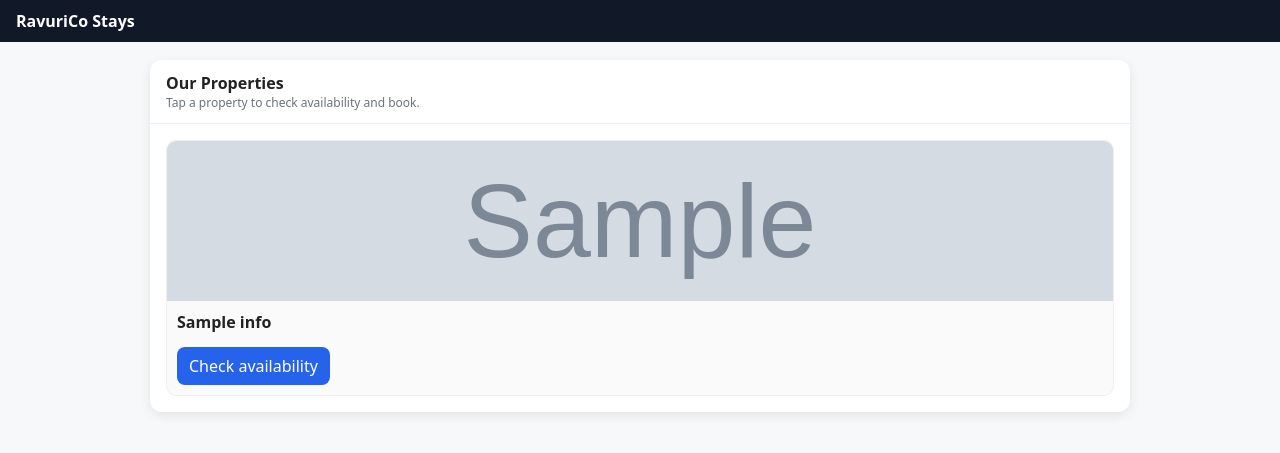
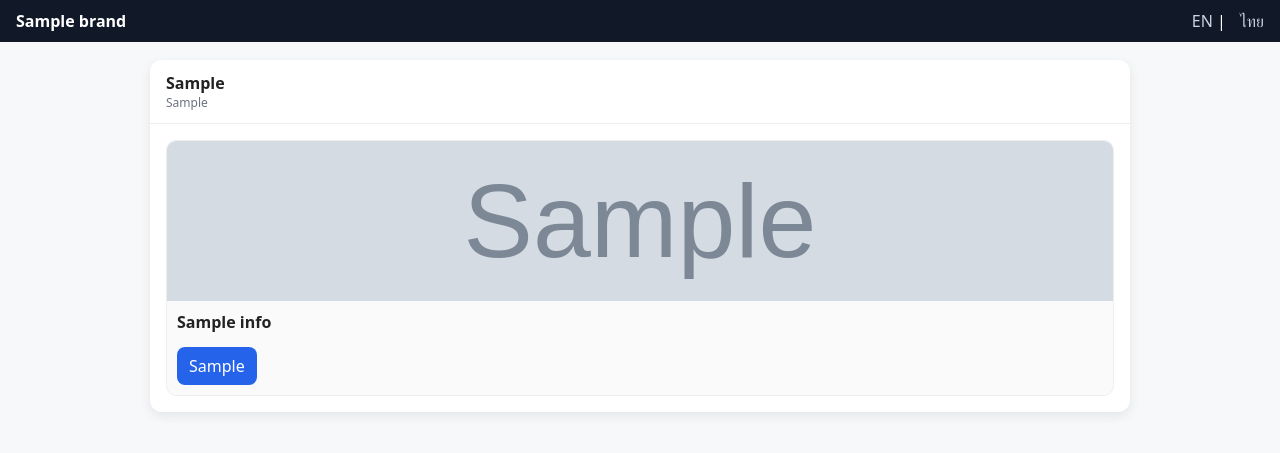
Before and after one commit to ravuri21/ravuricoltd-channelmanager-ui, a Flask app: template backend/templates/properties.html in a window 1280 px wide. Shown: the top 453 px of the page. Run offline with Flask 3, Linux system fonts and the light colour scheme; the template is opened without the code that fills it: most values are stand-ins (such as "Sample title", 1, 10 or a date in 2020); grey boxes marked "Sample" are stand-in pictures.

Commit message:
properties.html

```diff
--- a/backend/templates/properties.html
+++ b/backend/templates/properties.html
@@ -9,6 +9,8 @@
     body{font-family:system-ui,Arial,sans-serif;margin:0;background:#f6f8fa;color:#222}
     .topbar{position:sticky;top:0;background:#111827;color:#fff;padding:10px 16px;display:flex;justify-content:space-between;align-items:center}
     .brand{font-weight:700}
+    .lang a{color:#cbd5e1;text-decoration:none;margin-left:10px}
+    .lang a.active{color:#fff;font-weight:700}
     .wrap{max-width:980px;margin:18px auto;background:#fff;border-radius:12px;box-shadow:0 4px 12px rgba(0,0,0,.08);overflow:hidden}
     .head{padding:12px 16px;border-bottom:1px solid #eee}
     .grid{display:grid;grid-template-columns:repeat(auto-fit,minmax(260px,1fr));gap:16px;padding:16px}
@@ -17,28 +19,36 @@
     .body{padding:10px}
     .title{font-weight:700;margin-bottom:6px}
     .muted{color:#6b7280}
+    .price{font-weight:700;margin:6px 0}
     .btn{display:inline-block;margin-top:8px;padding:8px 12px;border:none;border-radius:8px;background:#2563eb;color:#fff;text-decoration:none}
   </style>
 </head>
 <body>
   <div class="topbar">
-    <div class="brand">RavuriCo Stays</div>
-    <!-- Public page: no admin links here -->
+    <div class="brand">{{ t.brand }}</div>
+    <div class="lang">
+      <a href="/langpub/en" class="{{ 'active' if lang == 'en' else '' }}">EN</a> |
+      <a href="/langpub/th" class="{{ 'active' if lang == 'th' else '' }}">ไทย</a>
+    </div>
   </div>
 
   <div class="wrap">
     <div class="head">
-      <div style="font-weight:700">Our Properties</div>
-      <div class="muted">Tap a property to check availability and book.</div>
+      <div style="font-weight:700">{{ t.our_properties }}</div>
+      <div class="muted">{{ t.tap_to_check }}</div>
     </div>
 
     <div class="grid">
       {% for slug, info in groups.items() %}
+      {% set gp = group_prices.get(slug) %}
       <div class="card">
         <img src="{{ info.image_url or 'https://source.unsplash.com/featured/?pattaya,villa' }}" alt="">
         <div class="body">
           <div class="title">{{ info.title or slug }}</div>
-          <a class="btn" href="/prop/{{ slug }}">Check availability</a>
+          {% if gp and gp.price %}
+            <div class="price">฿ {{ '%.0f'|format(gp.price) }} <span class="muted">{{ t.per_night }} {{ gp.currency or t.currency }}</span></div>
+          {% endif %}
+          <a class="btn" href="/prop/{{ slug }}">{{ t.check_availability }}</a>
         </div>
       </div>
       {% endfor %}
```
